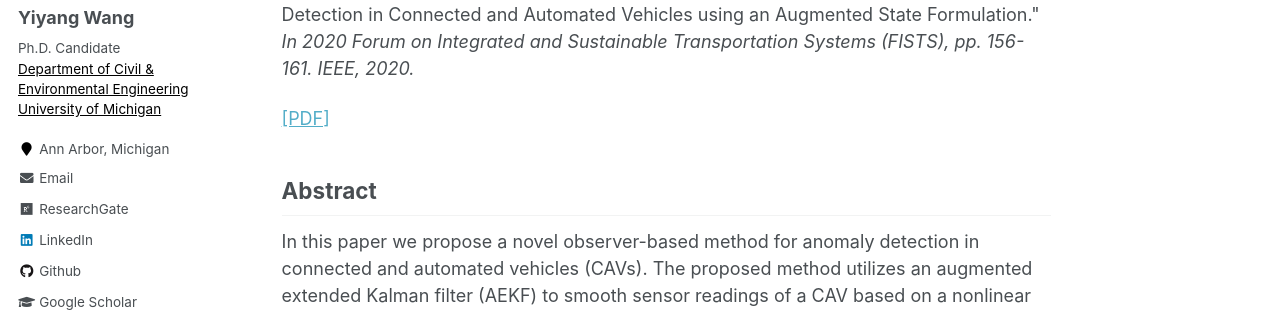
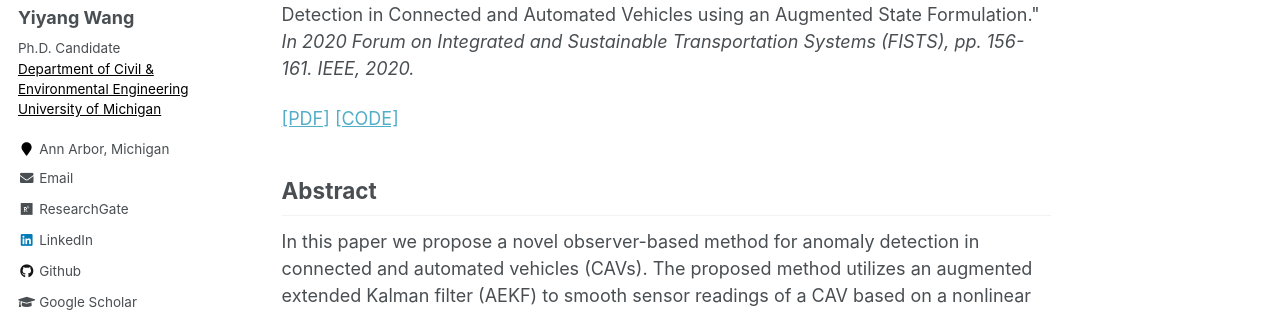
Before and after one commit to yiyangwan/yiyangwan.github.io, a Jekyll site: the page built from _publications/FISTS20.md, in a window 1280 px wide and 900 px high. Shown: the part 296-608 px from the top of the window. Built offline with Jekyll 4.4.1, drawn with Linux system fonts in a browser that asks for light colours; formulas are drawn with MathJax 3.

Commit message:
Update FISTS20.md

```diff
--- a/_publications/FISTS20.md
+++ b/_publications/FISTS20.md
@@ -11,6 +11,7 @@ citation: 'Yiyang Wang, Neda Masoud, and Anahita Khojandi. &quot;Anomaly Detecti
 ---
 
 [[PDF]](https://arxiv.org/pdf/2004.09496.pdf)
+[[CODE]](https://github.com/yiyang920/CF_Anomaly_Detection)
 
 ## Abstract
 In this paper we propose a novel observer-based method for anomaly detection in connected and automated vehicles (CAVs). The proposed method utilizes an augmented extended Kalman filter (AEKF) to smooth sensor readings of a CAV based on a nonlinear car-following motion model with time delay, where the leading vehicle's trajectory is used by the subject vehicle to detect sensor anomalies. We use the classic $\chi^2$-fault detector in conjunction with the proposed AEKF for anomaly detection. To make the proposed model more suitable for real-world applications, we consider a stochastic communication time delay in the car-following model. Our experiments conducted on real-world connected vehicle data indicate that the AEKF with $\chi^2$-detector can achieve a high anomaly detection performance.
```
